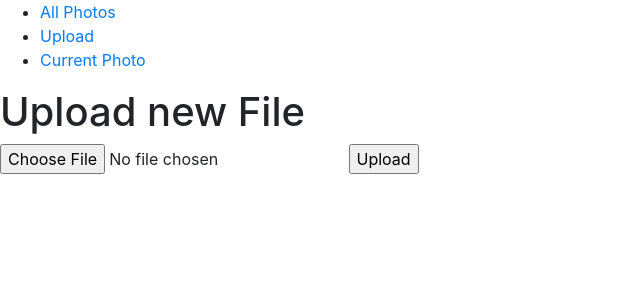
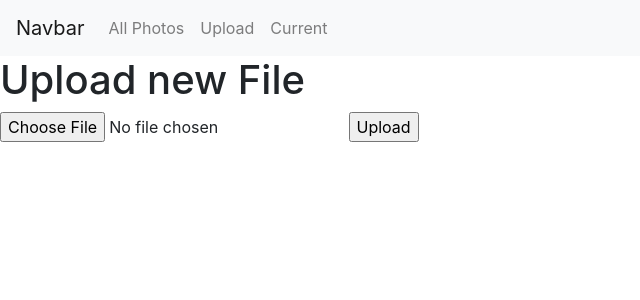
Before and after one commit to p-gonzo/pictureframe, a Flask app: page /upload in a window 1280 px wide. Shown: the top 300 px of the page, without its empty margins (0-640 px from the left). Run offline with Flask 3, Linux system fonts and the light colour scheme; some libraries are stand-ins or nearby versions.

Commit message:
implement bootstrap header

```diff
--- a/static/scripts/crop.js
+++ b/static/scripts/crop.js
@@ -13,7 +13,7 @@ $(document).ready(() => {
         $('input[name="width"]').val(data.width);
         $('input[name="height"]').val(data.height);
         $('input[name="rotate"]').val(data.rotate);
-        $( "form" ).first().trigger( "submit" );
+        $( "#hidden-crop-form" ).first().trigger( "submit" );
     });
 
     $("#rotate").on("click", () => {
--- a/static/styles/styles.css
+++ b/static/styles/styles.css
@@ -19,6 +19,6 @@
   width: 80%;
 }
 
-#hidden-form {
+#hidden-crop-form {
   display: none;
 }
--- a/templates/crop.html
+++ b/templates/crop.html
@@ -25,10 +25,12 @@
             <button type="button" class="btn btn-secondary" id="rotate">Rotate</button>
             <button type="button" class="btn btn-primary" id="crop">Crop</button>
         </div>
+        <div class="modal-footer">
+            <button type="button" class="btn btn-danger" id="delete">Delete</button>
+        </div>
     </div>
 
-
-    <form id="hidden-form" form action="/crop" method="post">
+    <form id="hidden-crop-form" form action="/crop" method="post">
         <label for="image"></label>
         <input type="text" id="image" name="image" value="{{ photo }}">
         <label for="x"></label>
--- a/templates/header.html
+++ b/templates/header.html
@@ -1,5 +1,19 @@
-<ul>
-    <li><a href="/">All Photos</a></li>
-    <li><a href="/upload">Upload</a></li>
-    <li><a href="/current">Current Photo</a></li>
-</ul>
+<nav class="navbar navbar-expand-lg navbar-light bg-light">
+    <a class="navbar-brand" href="#">Navbar</a>
+    <button class="navbar-toggler" type="button" data-toggle="collapse" data-target="#navbarNav" aria-controls="navbarNav" aria-expanded="false" aria-label="Toggle navigation">
+        <span class="navbar-toggler-icon"></span>
+    </button>
+    <div class="collapse navbar-collapse" id="navbarNav">
+        <ul class="navbar-nav">
+        <li class="nav-item">
+            <a class="nav-link" href="/">All Photos </a>
+        </li>
+        <li class="nav-item">
+            <a class="nav-link" href="/upload">Upload</a>
+        </li>
+        <li class="nav-item">
+            <a class="nav-link" href="/current">Current</a>
+        </li>
+        </ul>
+    </div>
+</nav>
```
Lines whose indentation alone changed are shown as unchanged.
